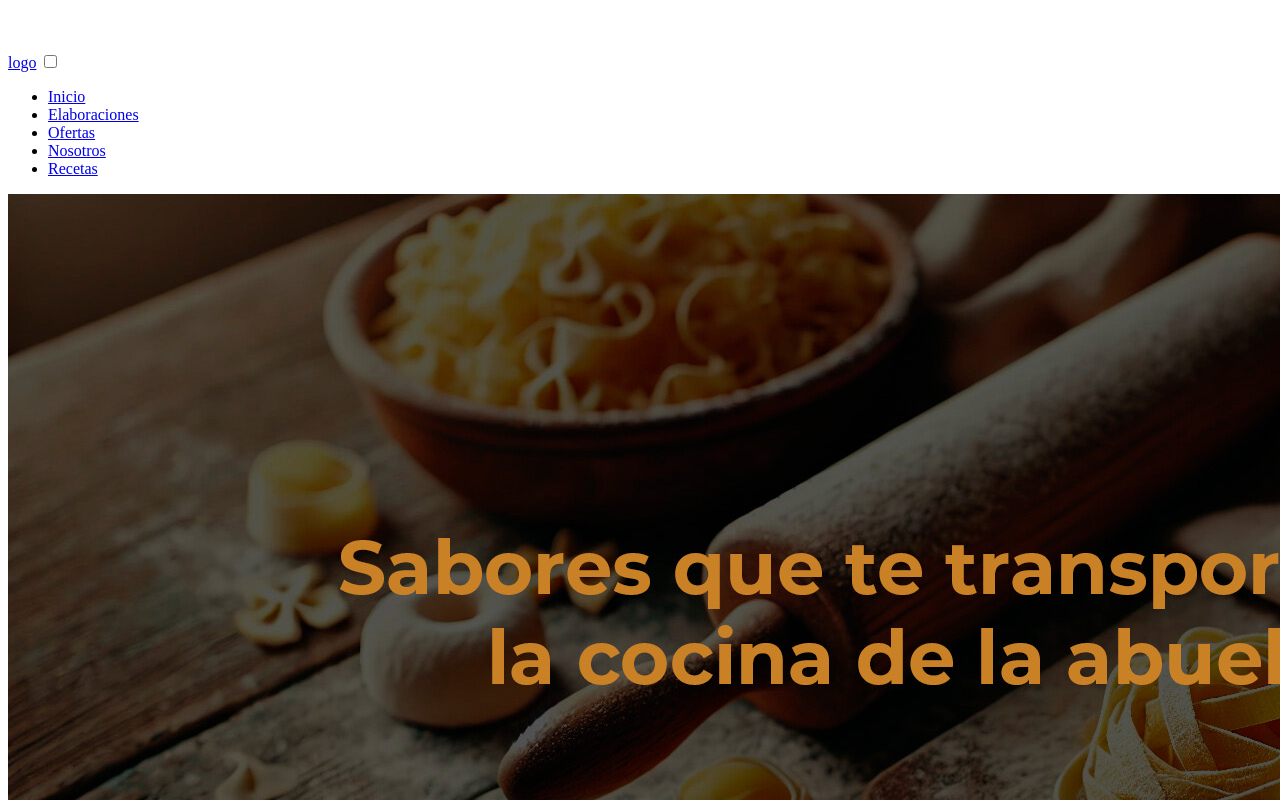
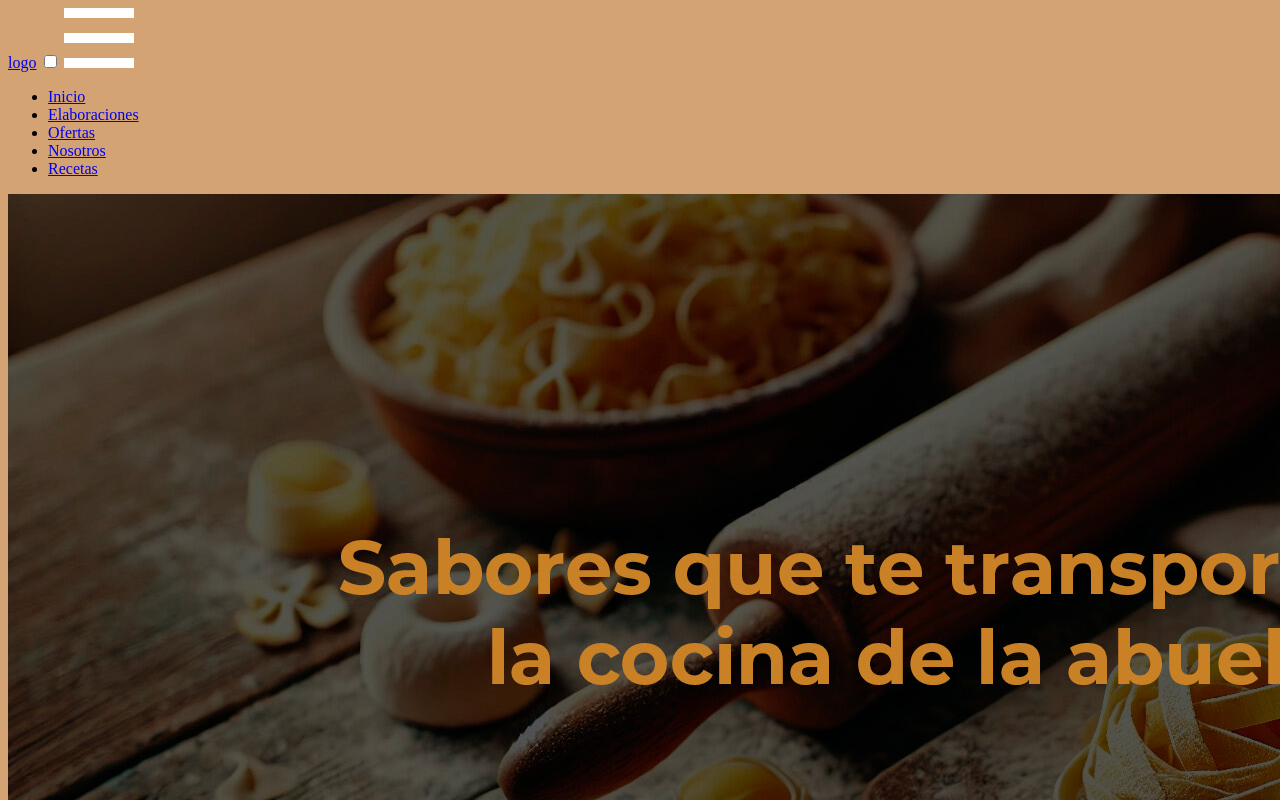
Before and after one commit to Lucilacosta06/Pastas-Minola, a plain HTML site: page index.html in a window 1280 px wide. Shown: the top 800 px of the page. Drawn offline with nearby package versions, Linux system fonts and the light colour scheme; files that its build step writes are made by us from their sources.

Commit message:
Actualizados archivos compilados de SASS

```diff
--- a/style.scss
+++ b/style.scss
@@ -0,0 +1,5 @@
+$primary-color: #d4a373;
+
+body {
+    background-color: $primary-color;
+}
```
Also changed, not shown: style.css, 1 other file.
